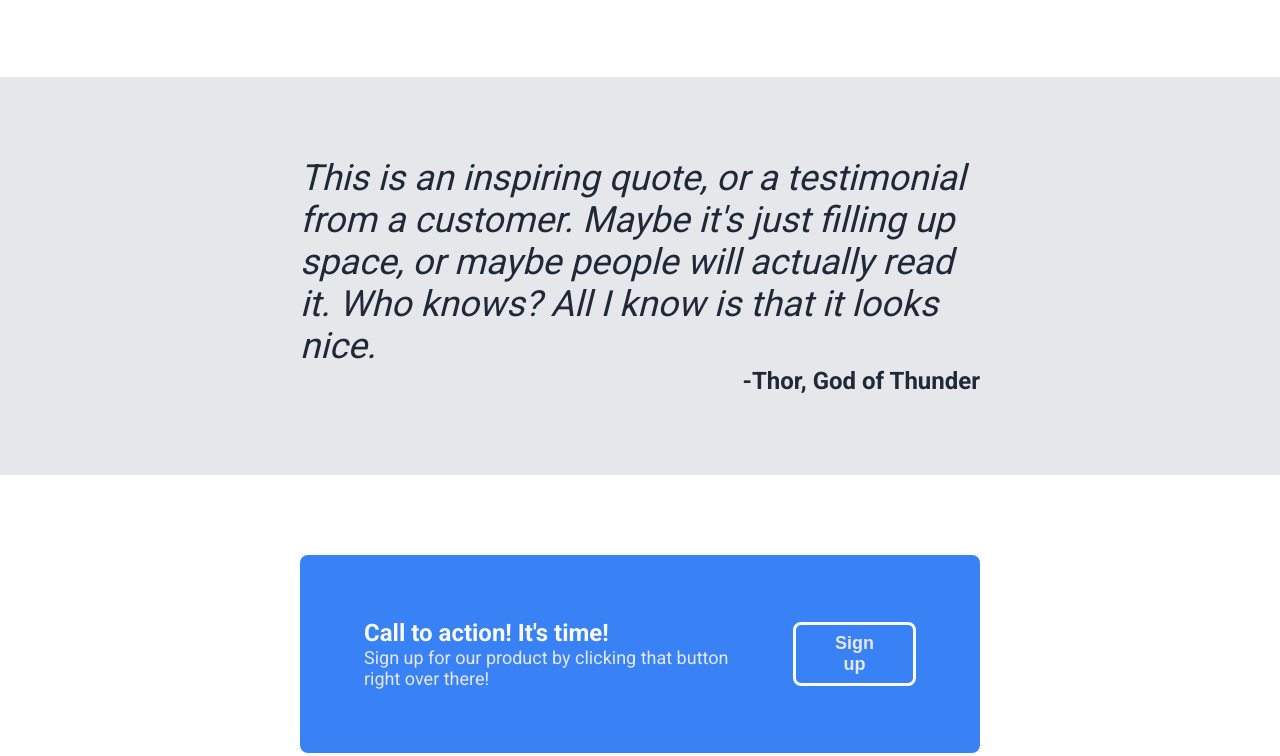
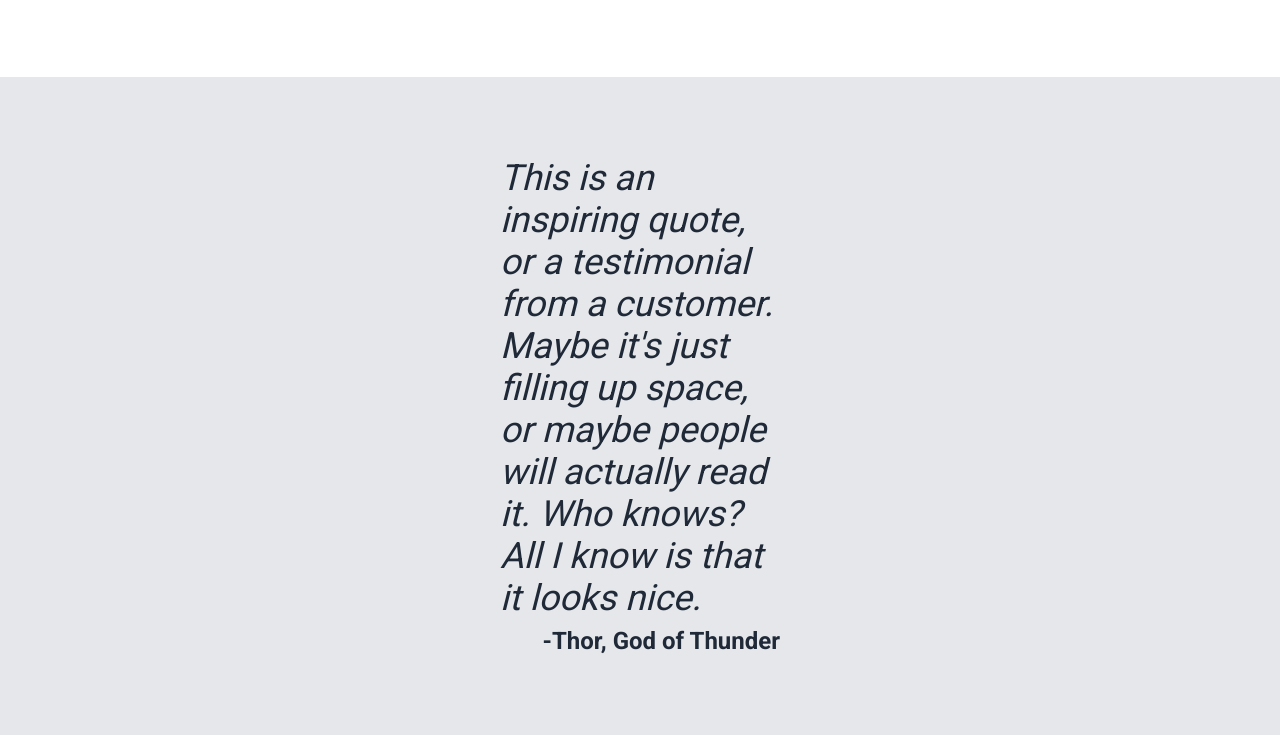
Before and after one commit to torturerealm/landing-page, a plain HTML site: page index.html in a window 1280 px wide. Shown: the part 893-1649 px from the top of the page. Drawn offline with Linux system fonts and the light colour scheme.

Commit message:
Add more padding to quote section to break lines

```diff
--- a/style.css
+++ b/style.css
@@ -141,9 +141,10 @@ a {
 .third-section {
     background-color: #E5E7EB;
     color: #1F2937;
-    padding: 80px 300px;
+    padding: 80px 500px;
     display: flex;
     flex-direction: column;
+    gap: 8px;
 }
 
 .quote {
```
